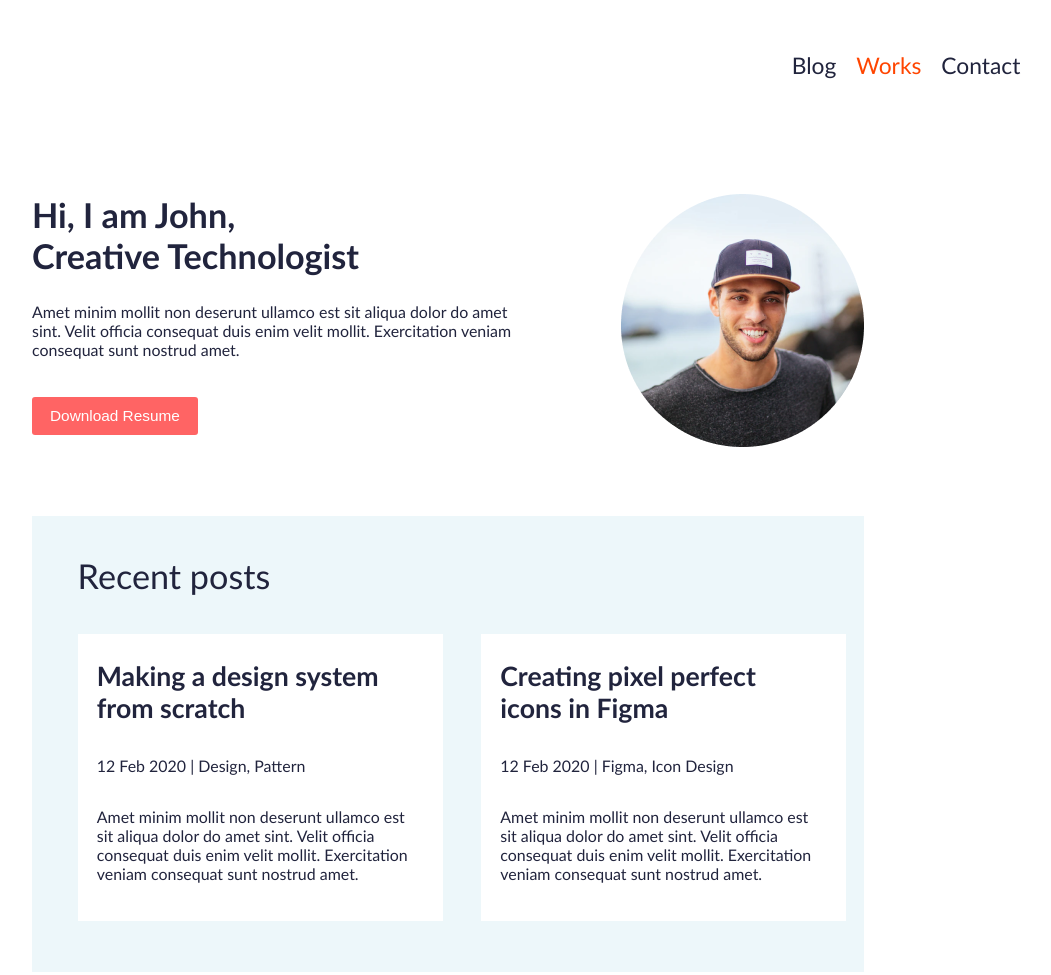
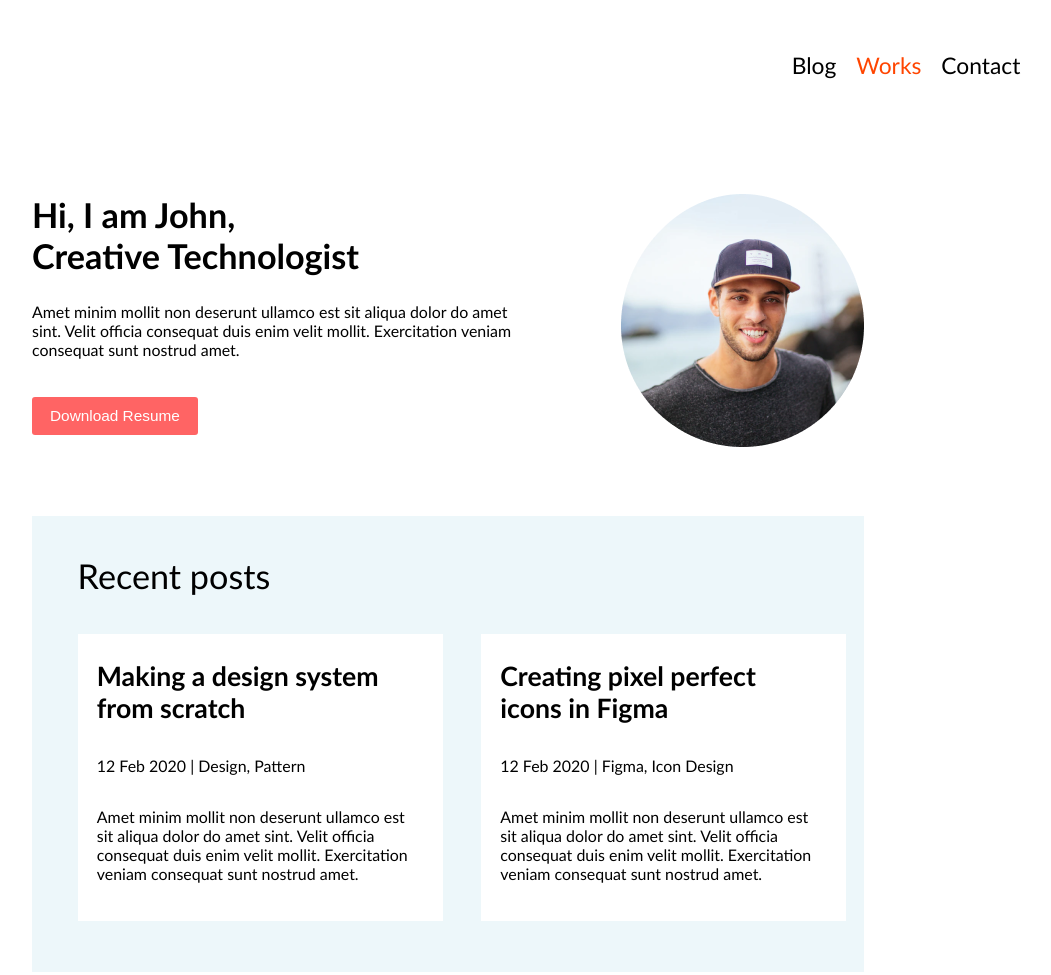
Before and after one commit to cauejlk/atv-portfolio, a plain HTML site: page index.html in a window 1280 px wide. Shown: the top 975 px of the page, without its empty margins (160-1211 px from the left). Drawn offline with Linux system fonts and the light colour scheme.

```diff
--- a/css/style.css
+++ b/css/style.css
@@ -16,12 +16,12 @@
 html {
     font-size: calc(10px + 1vw);
     font-family: 'Trebuchet MS', 'Lucida Sans Unicode', 'Lucida Grande', 'Lucida Sans', Arial, sans-serif;
-    color: #21243d;
+    color: #000000;
 }
 
 html body a {
     text-decoration: none;
-    color: #21243d;
+    color: #000000;
 }
 
 main {
```
